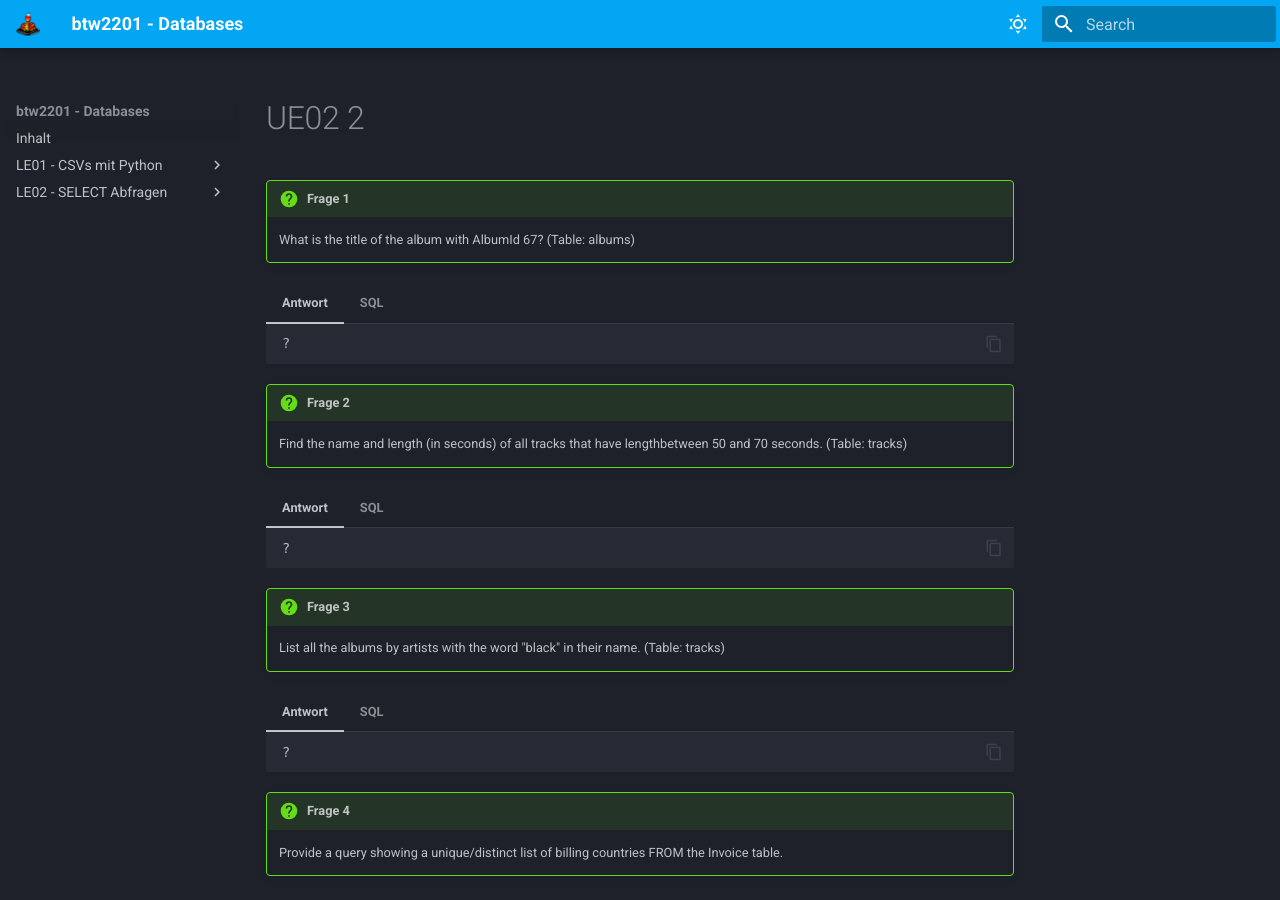
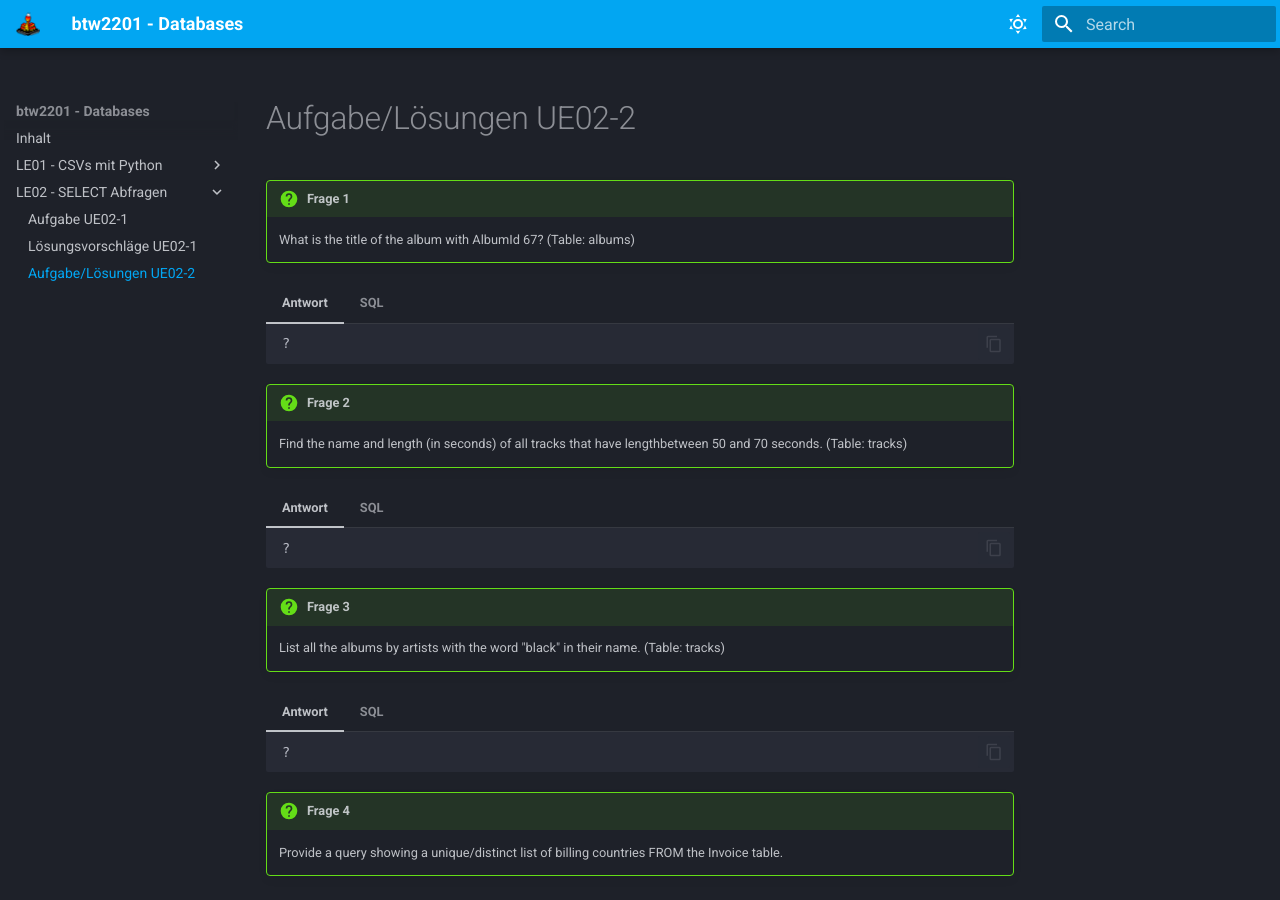
Before and after one commit to tjaeggi/btw2201_databases, an MkDocs documentation site: the page built from docs/UE02-2.md, in a window 1280 px wide and 900 px high. Built offline with MkDocs 1.6.1 and Material for MkDocs 9.7.7, drawn with Linux system fonts in a browser that asks for light colours; some web fonts are replaced; some of the changed text lies outside the part shown.

Commit message:
UE02-2-2

```diff
--- a/mkdocs.yml
+++ b/mkdocs.yml
@@ -72,3 +72,4 @@ nav:
   - 'LE02 - SELECT Abfragen':
       - 'Aufgabe UE02-1': 'UE02-1.md'
       - 'Lösungsvorschläge UE02-1': 'Loesungsvorschlaege_UE02-1.md'
+      - 'Aufgabe/Lösungen  UE02-2': 'UE02-2.md'
```
